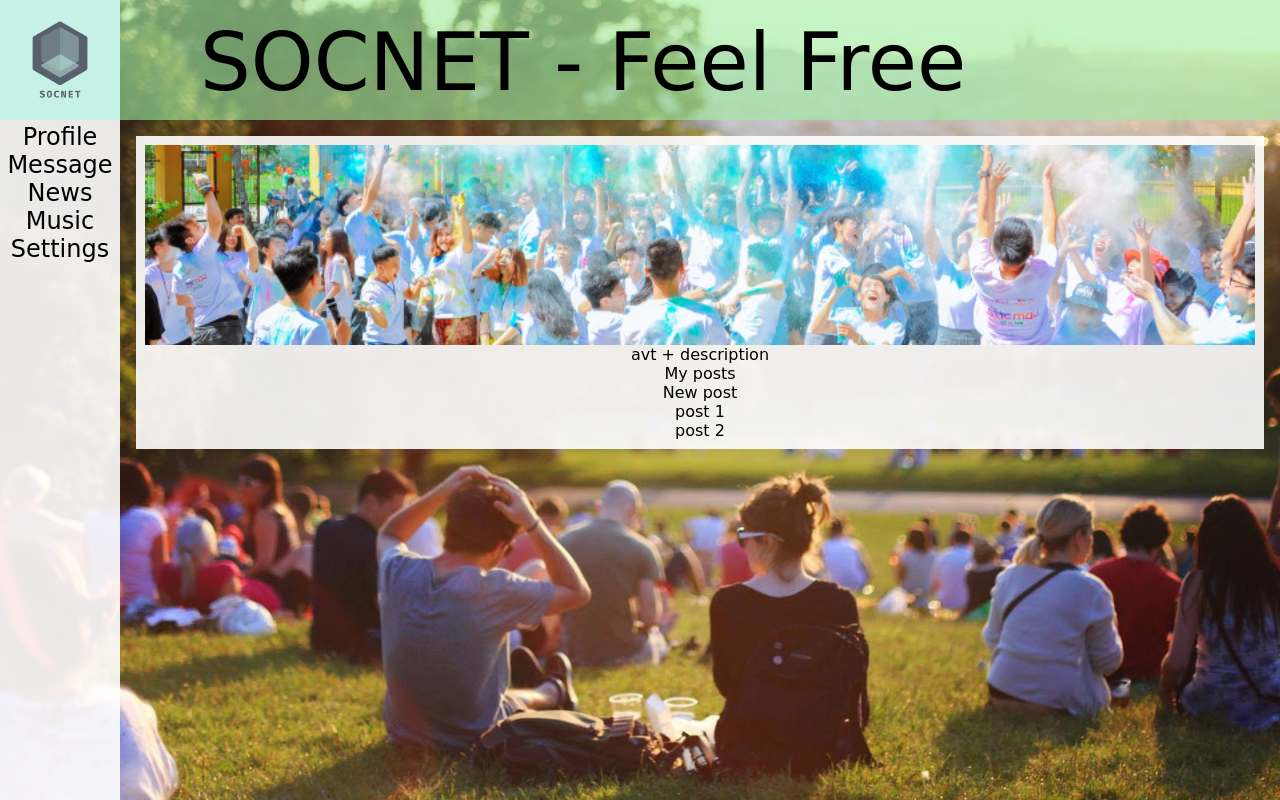
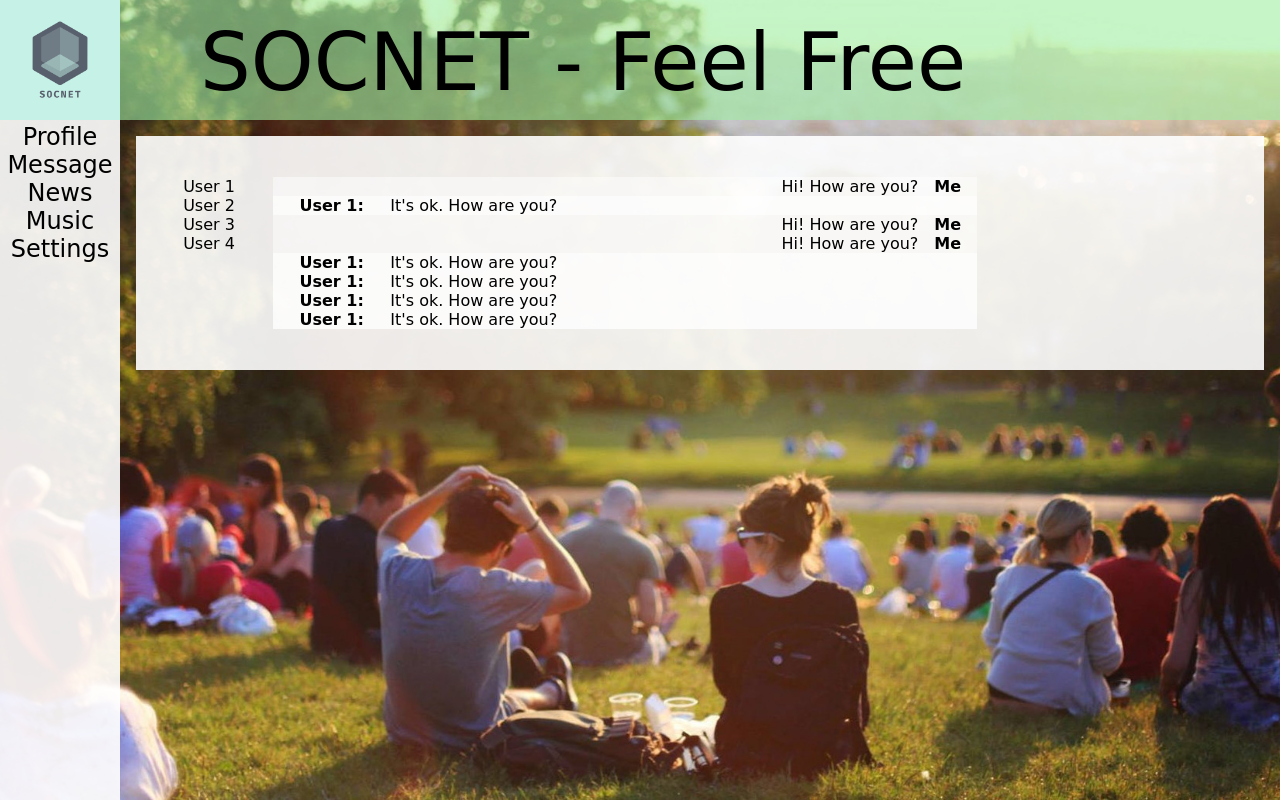
Before and after one commit to brainthief/socnet, a React (Create React App) app: page / in a window 1280 px wide. Built offline with nearby package versions, Linux system fonts and the light colour scheme.

Commit message:
dialogs component template

```diff
--- a/src/App.css
+++ b/src/App.css
@@ -51,7 +51,7 @@ body {
   padding-bottom: 3px;
   padding-top: 3px;
   color: black;
-  background-color: rgba(256,256,256, 0.9);
+  background-color: rgba(256, 256, 256, 0.9);
   font-size: 1.5em;
 }
 
@@ -62,13 +62,13 @@ body {
 .appWrapper .content .contentText {
   margin: 1em 1em;
   padding: 1ex 1ex;
-  background-color: rgba(256,256,256, 0.9);
+  background-color: rgba(256, 256, 256, 0.9);
   text-align: center;
 }
 
 
 
-.appWrapper .content .contentText .profImg{
+.appWrapper .content .contentText .profImg {
   background: #000;
   height: 200px;
   width: auto;
@@ -77,6 +77,63 @@ body {
   background-position: center;
   background-size: cover;
 }
+
+/* Only 4 dialogs component */
+.appWrapper .content .contentText .dialogWrap {
+  display: grid;
+  /* areas template */
+  grid-template-areas: "peopleList messageList";
+  /* 2 rows - 60px and second 1 frakcija */
+  grid-template-rows: 1fr;
+  /* Two columns */
+  grid-template-columns: 1fr 11fr;
+  /* gap between elements */
+  grid-gap: 2em;
+  max-width: 800px;
+  padding: 2em 2em;
+}
+
+.appWrapper .content .contentText .dialogWrap .peopleList {
+  grid-area: peopleList;
+}
+
+.appWrapper .content .contentText .dialogWrap .messageList {
+  grid-area: messageList;
+}
+
+.appWrapper .content .contentText .dialogWrap .messageList .msgMy {
+  display: grid;
+  grid-template-areas: "msg author";
+  grid-template-rows: 1fr;
+  grid-template-columns: 11fr 1fr;
+  background-color: rgba(256, 256, 256, 0.5);
+}
+
+.appWrapper .content .contentText .dialogWrap .messageList .msgMy .msg {
+  text-align: right;
+}
+
+.appWrapper .content .contentText .dialogWrap .messageList .msgOther .msg {
+  text-align: left;
+}
+
+.appWrapper .content .contentText .dialogWrap .messageList .msgOther {
+  display: grid;
+  grid-template-areas: "author msg";
+  grid-template-rows: 1fr;
+  grid-template-columns: 2fr 10fr;
+  background-color: rgba(256, 256, 256, 0.8);
+}
+
+.appWrapper .content .contentText .dialogWrap .messageList .msg {
+  grid-area: msg;
+}
+
+.appWrapper .content .contentText .dialogWrap .messageList .author {
+  grid-area: author;
+  font-weight: bold;
+}
+
 
 @media only screen and (max-width: 1000px) {
   .appWrapper .mainText {
--- a/src/App.js
+++ b/src/App.js
@@ -3,13 +3,15 @@ import './App.css';
 import Header from './components/Header';
 import Navbar from './components/Navbar';
 import Profile from './components/Profile';
+import Dialogs from './components/Dialogs';
 
 const App = () => {
   return (
     <div className="appWrapper">
       <Header />
       <Navbar />
-      <Profile />
+      {/* <Profile /> */}
+      <Dialogs />
     </div>
   );
 }
--- /dev/null
+++ b/src/components/Dialogs.jsx
@@ -0,0 +1,54 @@
+import React from 'react'
+
+const Dialogs = () => {
+ return (
+  <div className="content">
+   <div className="contentText">
+    <div className="dialogWrap">
+     <div className="peopleList">
+      <div>User 1</div>
+      <div>User 2</div>
+      <div>User 3</div>
+      <div>User 4</div>
+     </div>
+     <div className="messageList">
+      <div className="msgMy">
+       <div className="author">Me</div>
+       <div className="msg">Hi! How are you?</div>
+      </div>
+      <div className="msgOther">
+       <div className="author">User 1:</div>
+       <div className="msg">It's ok. How are you?</div>
+      </div>
+      <div className="msgMy">
+       <div className="author">Me</div>
+       <div className="msg">Hi! How are you?</div>
+      </div>
+      <div className="msgMy">
+       <div className="author">Me</div>
+       <div className="msg">Hi! How are you?</div>
+      </div>
+      <div className="msgOther">
+       <div className="author">User 1:</div>
+       <div className="msg">It's ok. How are you?</div>
+      </div>
+      <div className="msgOther">
+       <div className="author">User 1:</div>
+       <div className="msg">It's ok. How are you?</div>
+      </div>
+      <div className="msgOther">
+       <div className="author">User 1:</div>
+       <div className="msg">It's ok. How are you?</div>
+      </div>
+      <div className="msgOther">
+       <div className="author">User 1:</div>
+       <div className="msg">It's ok. How are you?</div>
+      </div>
+     </div>
+    </div>
+   </div>
+  </div>
+ )
+}
+
+export default Dialogs
```
